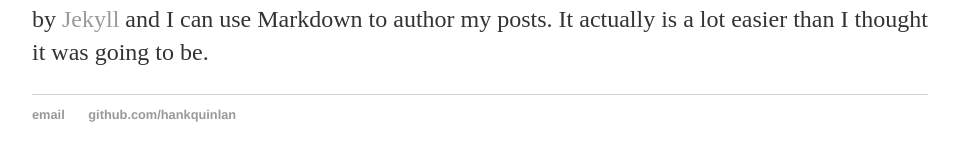
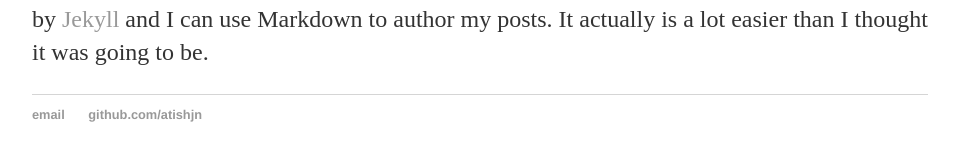
Before and after one commit to atishjn/atishjn.github.io, a Jekyll site: the page built from _posts/2019-02-16-atish-jain-site-launched.md, in a window 1280 px wide. Shown: the part 341-502 px from the top of the page, without its empty margins (160-1119 px from the left). Built offline with Jekyll 4.4.1, drawn with Linux system fonts in a browser that asks for light colours.

Commit message:
Update default.html

```diff
--- a/_layouts/default.html
+++ b/_layouts/default.html
@@ -21,8 +21,8 @@
 			</div><!-- /.container -->
 			<footer>
 	    		<ul>
-	        		<li><a href="mailto:hankquinlanhub@gmail.com">email</a></li>
-	        		<li><a href="https://github.com/hankquinlan">github.com/hankquinlan</a></li>
+	        		<li><a href="mailto:atishj.nits@gmail.com">email</a></li>
+	        		<li><a href="https://github.com/atishjn">github.com/atishjn</a></li>
 				</ul>
 			</footer>
 		</body>
```
